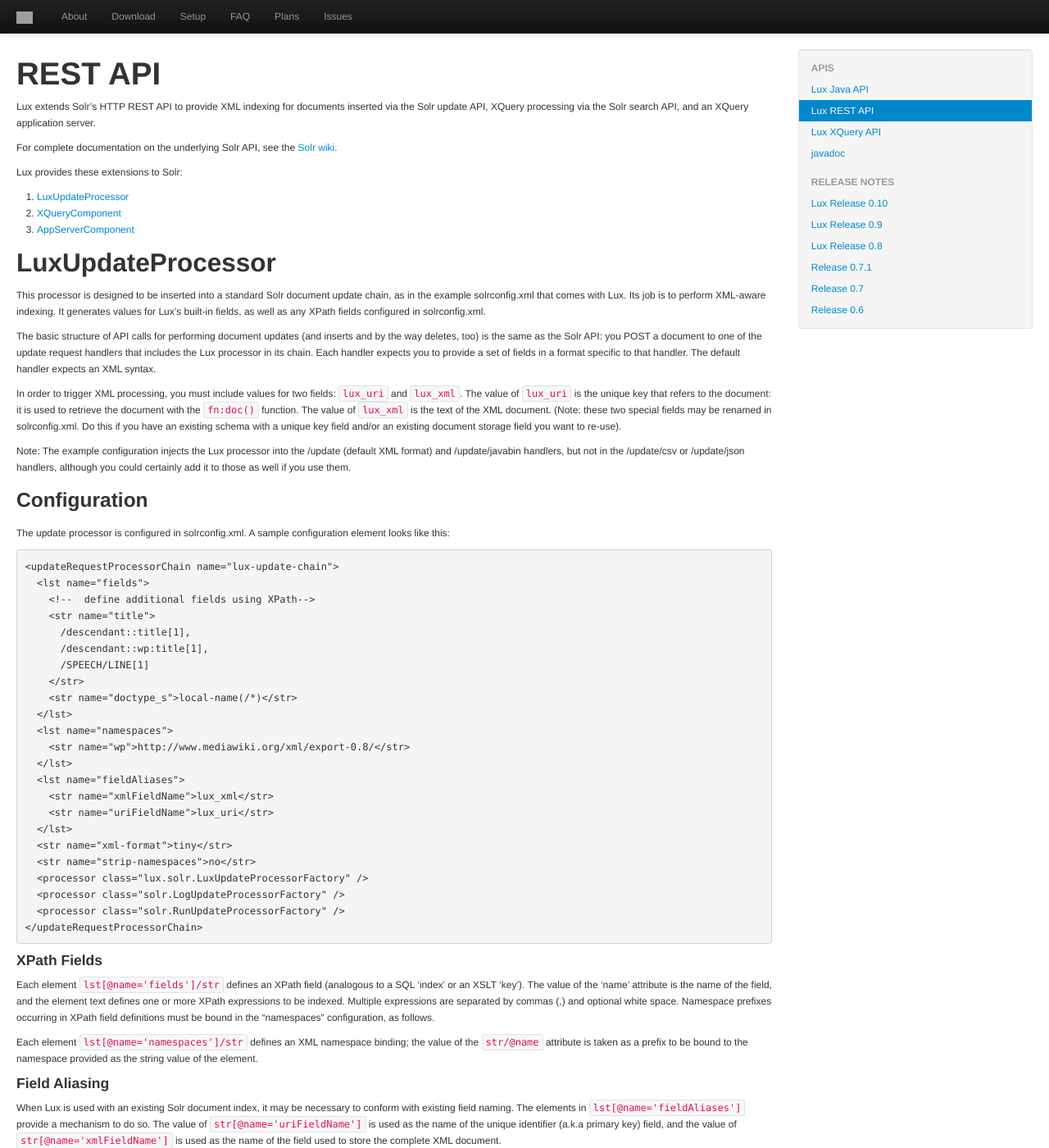
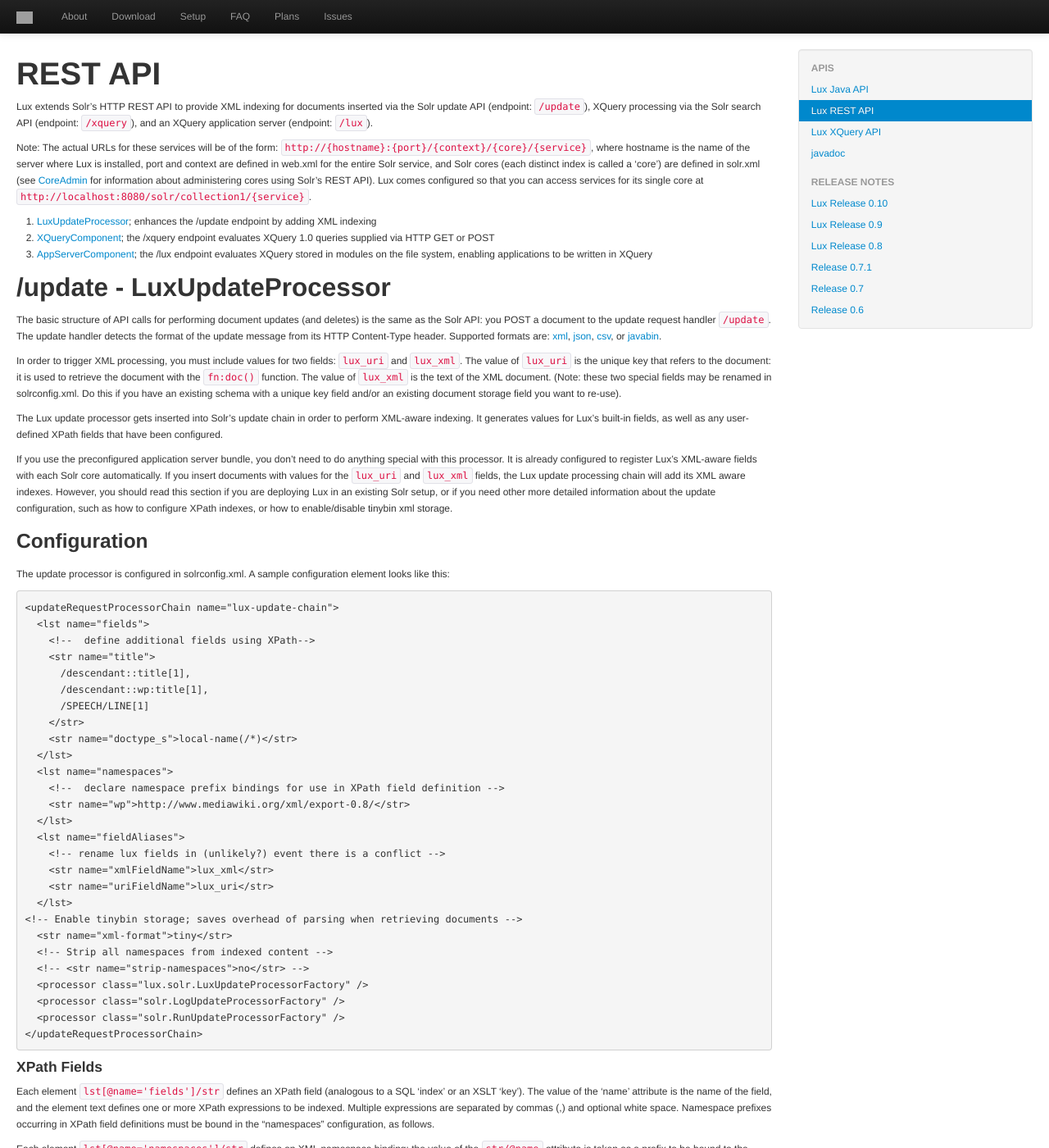
Before and after one commit to msokolov/lux, a Jekyll site: the page built from doc/REST-API.md, in a window 1280 px wide and 1400 px high. Shown: the whole window at 82% size. Built offline with Jekyll 4.4.1, drawn with Linux system fonts in a browser that asks for light colours; some of the changed text lies outside the part shown; grey boxes are pictures that could not be loaded.

Commit message:
updated REST API documentation

```diff
--- a/doc/REST-API.md
+++ b/doc/REST-API.md
@@ -7,31 +7,34 @@
 # REST API #
 
 Lux extends Solr's HTTP REST API to provide XML indexing for documents
-inserted via the Solr update API, XQuery processing via the Solr search
-API, and an XQuery application server.
+inserted via the Solr update API (endpoint: `/update`), XQuery processing
+via the Solr search API (endpoint: `/xquery`), and an XQuery application
+server (endpoint: `/lux`).
 
-For complete documentation on the underlying Solr API, see the [Solr
-wiki](http://wiki.apache.org/solr/).
+Note: The actual URLs for these services will be of the form:
+`http://{hostname}:{port}/{context}/{core}/{service}`, where hostname is
+the name of the server where Lux is installed, port and context are defined
+in web.xml for the entire Solr service, and Solr cores (each distinct index
+is called a 'core') are defined in solr.xml (see
+[CoreAdmin](http://wiki.apache.org/solr/CoreAdmin) for information about
+administering cores using Solr's REST API).  Lux comes configured so that
+you can access services for its single core at
+`http://localhost:8080/solr/collection1/{service}`.
 
-Lux provides these extensions to Solr:
+1. [LuxUpdateProcessor](#luxupdateprocessor); enhances the /update endpoint by adding XML indexing
+2. [XQueryComponent](#xquerycomponent); the /xquery endpoint evaluates XQuery 1.0 queries supplied via HTTP GET or POST
+3. [AppServerComponent](#appservercomponent); the /lux endpoint evaluates XQuery stored in modules on the file system, enabling applications to be written in XQuery
 
-1. [LuxUpdateProcessor](#luxupdateprocessor)
-2. [XQueryComponent](#xquerycomponent)
-3. [AppServerComponent](#appservercomponent)
-
-## LuxUpdateProcessor ##
-
-This processor is designed to be inserted into a standard Solr document
-update chain, as in the example solrconfig.xml that comes with Lux. Its job
-is to perform XML-aware indexing.  It generates values for Lux's built-in
-fields, as well as any XPath fields configured in solrconfig.xml.
+## /update - LuxUpdateProcessor ##
 
 The basic structure of API calls for performing document updates (and
-inserts and by the way deletes, too) is the same as the Solr API: you POST
-a document to one of the update request handlers that includes the Lux
-processor in its chain.  Each handler expects you to provide a set of
-fields in a format specific to that handler.  The default handler expects
-an XML syntax.
+deletes) is the same as the Solr API: you POST a document to the update
+request handler `/update`. The update handler detects the format of the
+update message from its HTTP Content-Type header.  Supported formats are:
+[xml](http://wiki.apache.org/solr/UpdateXmlMessages),
+[json](http://wiki.apache.org/solr/UpdateJSON),
+[csv](http://wiki.apache.org/solr/UpdateCSV), or
+[javabin](http://wiki.apache.org/solr/javabin).
 
 In order to trigger XML processing, you must include values for two fields:
 `lux_uri` and `lux_xml`.  The value of `lux_uri` is the unique key that
@@ -41,10 +44,19 @@
 Do this if you have an existing schema with a unique key field and/or an
 existing document storage field you want to re-use).
 
-Note: The example configuration injects the Lux processor into the /update
-(default XML format) and /update/javabin handlers, but not in the
-/update/csv or /update/json handlers, although you could certainly add it
-to those as well if you use them.
+The Lux update processor gets inserted into Solr's update chain in order to
+perform XML-aware indexing.  It generates values for Lux's built-in fields,
+as well as any user-defined XPath fields that have been configured.
+
+If you use the preconfigured application server bundle, you don't need to
+do anything special with this processor.  It is already configured to
+register Lux's XML-aware fields with each Solr core automatically.  If you
+insert documents with values for the `lux_uri` and `lux_xml` fields, the
+Lux update processing chain will add its XML aware indexes. However, you
+should read this section if you are deploying Lux in an existing Solr
+setup, or if you need other more detailed information about the update
+configuration, such as how to configure XPath indexes, or how to
+enable/disable tinybin xml storage.
 
 ### Configuration ###
 
@@ -61,14 +73,18 @@
         <str name="doctype_s">local-name(/*)</str>
       </lst>
       <lst name="namespaces">
+        <!--  declare namespace prefix bindings for use in XPath field definition -->
         <str name="wp">http://www.mediawiki.org/xml/export-0.8/</str>
       </lst>
       <lst name="fieldAliases">
+        <!-- rename lux fields in (unlikely?) event there is a conflict -->
         <str name="xmlFieldName">lux_xml</str>
         <str name="uriFieldName">lux_uri</str>
       </lst>
+    <!-- Enable tinybin storage; saves overhead of parsing when retrieving documents -->
       <str name="xml-format">tiny</str>
-      <str name="strip-namespaces">no</str>
+      <!-- Strip all namespaces from indexed content -->
+      <!-- <str name="strip-namespaces">no</str> -->
       <processor class="lux.solr.LuxUpdateProcessorFactory" />
       <processor class="solr.LogUpdateProcessorFactory" />
       <processor class="solr.RunUpdateProcessorFactory" />
@@ -113,8 +129,17 @@
 ## XQueryComponent ##
 
 The XQueryComponent (by default at path: `/xquery`) evaluates XQuery
-expressions.  It is a Solr QueryComponent and adheres to Solr's conventions
-regarding the arguments it supports:
+expressions.
+
+Requests may be submitted as either GET or POST; typically GET should be
+used only for simple tests and ad hoc interactive queries, since XQuery
+modules will tend to be long and will need to be URL-escaped to pass as GET
+query parameters.
+
+### Parameters
+
+The /xquery component is a Solr QueryComponent and adheres to Solr's
+conventions regarding the arguments it supports:
 
 * `q` The text of the query to evaluate is taken from the value of the `q`
 parameter.
@@ -122,38 +147,35 @@
 * `rows` Only the first `rows` results (after skipping past `start`) will
 be returned.
 
-XQueryComponent ignores most other standard Solr query parameters, such as
-those to control sorting, faceting, highlighting, etc.  Also - be aware
-that the pagination provided by `start` and `rows` is not fully optimized
-(it post-processes the result set in memory), in contrast with pagination
-using subsequence() expressions within the XQuery expression itself which
-are subject to a deep-paging optimization that can avoid processing unused
-documents.
-
-Requests may be submitted as either GET or POST; typically GET should be
-used only for simple tests and ad hoc interactive queries, since XQuery
-modules will tend to be long and will need to be URL-escaped to pass as GET
-query parameters.
-
-The content-type and serialization regime of the output is controlled by the `lux.content-type` parameter:
+Be aware that the pagination provided by `start` and `rows` is not fully
+optimized (it post-processes the result set in memory), in contrast with
+pagination using subsequence() expressions within the XQuery expression
+itself which are subject to a deep-paging optimization that can avoid
+processing unused documents.
 
 * `lux.content-type` specifies the MIME type of the response; if text/xml
    then XML serialization is used for any nodes in the response; otherwise
    HTML serialization is used.
 
+XQueryComponent ignores most other standard Solr query parameters, such as
+those to control sorting, faceting, highlighting, etc.
+
 ### Result Format ###
 
 Results are marshalled using standard Solr API conventions, which are
 controlled by the RequestWriter that is configured.  By default this is an
-XML format.  This enables any standard Solr client to be used with Lux:
-clients are available for many programming languages; see [Integrating
-Solr](http://wiki.apache.org/solr/IntegratingSolr) for a complete list.
+XML format, although [JSON](http://wiki.apache.org/solr/SolJSON) and
+[binary](http://wiki.apache.org/solr/javabin) response formats are
+available as well, among others.  This enables any standard Solr client to
+be used with Lux: clients are available for many programming languages; see
+[Integrating Solr](http://wiki.apache.org/solr/IntegratingSolr) for a
+complete list.
 
-The XQueryComponent returns the result of the query evalution as a sequence
+The XQueryComponent returns the result of the query evaluation as a sequence
 of elements in the list named "xpath-results" .  The name of each "string"
 returned is the type of the result. So for example:
 
-     http://localhost:8080/solr/xquery?q=(1,2,3)
+     http://localhost:8080/solr/collection1/xquery?q=(1,2,3)
 
 returns:
 
@@ -189,21 +211,28 @@
 
 ## AppServerComponent ##
 
-The AppServer component provides XQuery evaluation services akin to the
-XQuery component, except that it reads its XQuery from a local file, rather
-than from the request, and serializes its results and supplies them as the
-body of the HTTP response.
+The AppServer component (endpoint: `/lux`) evaluates XQuery read from a
+local file and returns the result (as XML or HTML) as the body of the HTTP
+response.  This makes it possible to write web applications in XQuery (and
+XSLT) with data pulled from the Lux data store.
 
--- TODO: rewrite this section; it's not all there yet --
+### Parameters
 
-This component enables the creation of XQuery applications like the Lux
-demo.
+* `lux.xquery` - a url reference to the query body.  The url scheme may be
+either 'file' or 'resource'.  The `resource:` scheme references resources
+on the java classpath, i.e. provided in a java library or in the Solr web
+application and is primarily for internal use.  URLs with no scheme are
+interpreted as file urls relative to the current `lux.baseUri`.  By
+default, the base uri is the "real path" of the servlet context: generally
+this will be the directory where the java container (eg jetty) explodes the
+java war file, which is what people tend to expect.  But if you are
+creating your own application, you will want to to override lux.baseUri in
+solrconfig.xml; see the [detailed instructions
+here](SETUP.html#set_up_an_application).
 
-In particular, AppServer accepts a `lux.xquery` parameter, which is used as
-a url to fetch the query body to evaluate.  The url scheme may be either
-'file' or 'resource'.  URLs with no scheme are interpreted as file urls
-relative to the lux working may be a local path or file URI, but eventually
-will enable retrieving modules from the Lucene document store.
+* `lux.contentType` - see above
+
+### Error Reporting ###
 
 If errors occur, the component returns an HTTP 400 status (or 404 if the
 query cannot be read) with an error message and Java Exception stack trace
```
Also changed, not shown: doc/SETUP.md (+17 -15 lines).
